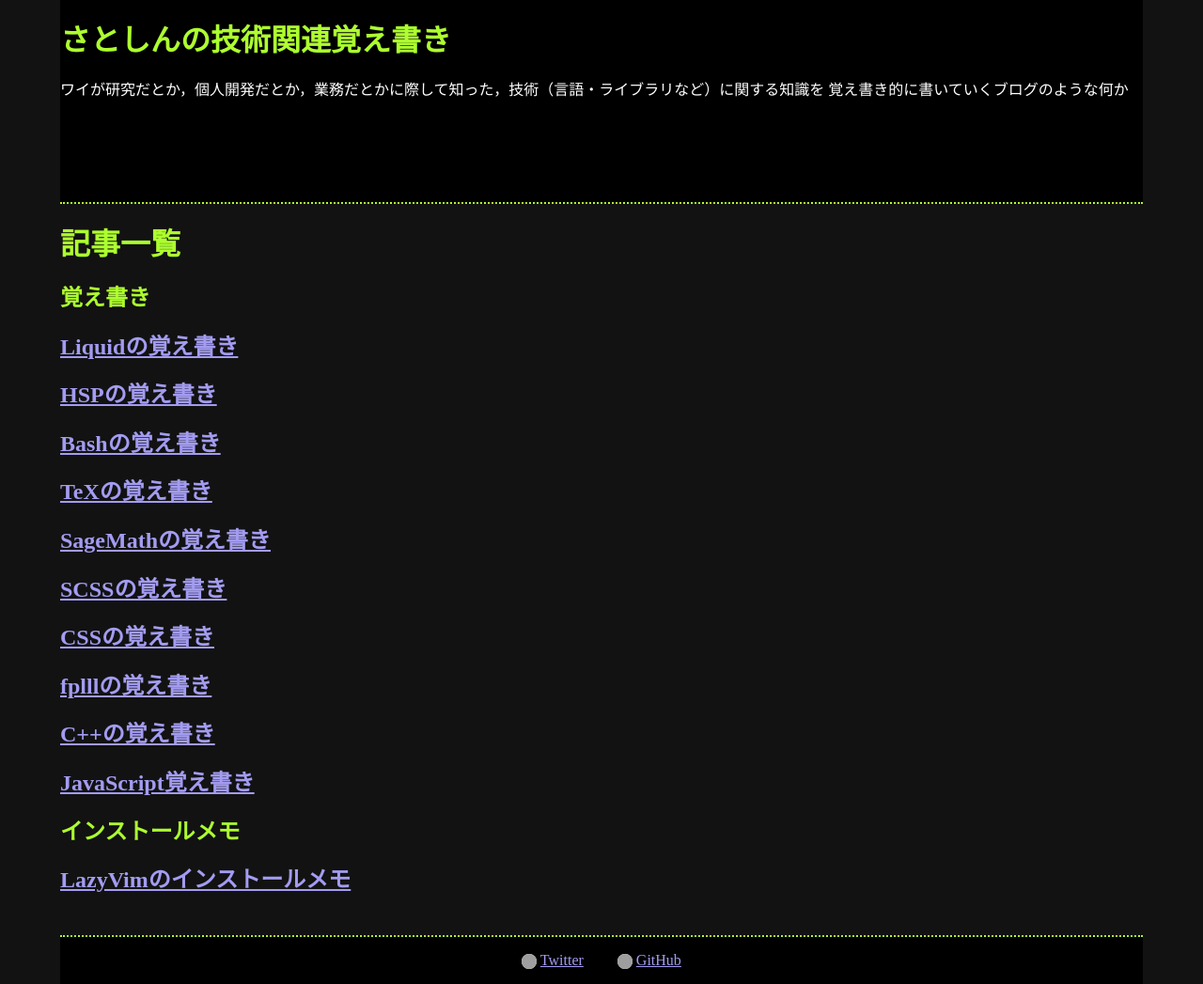
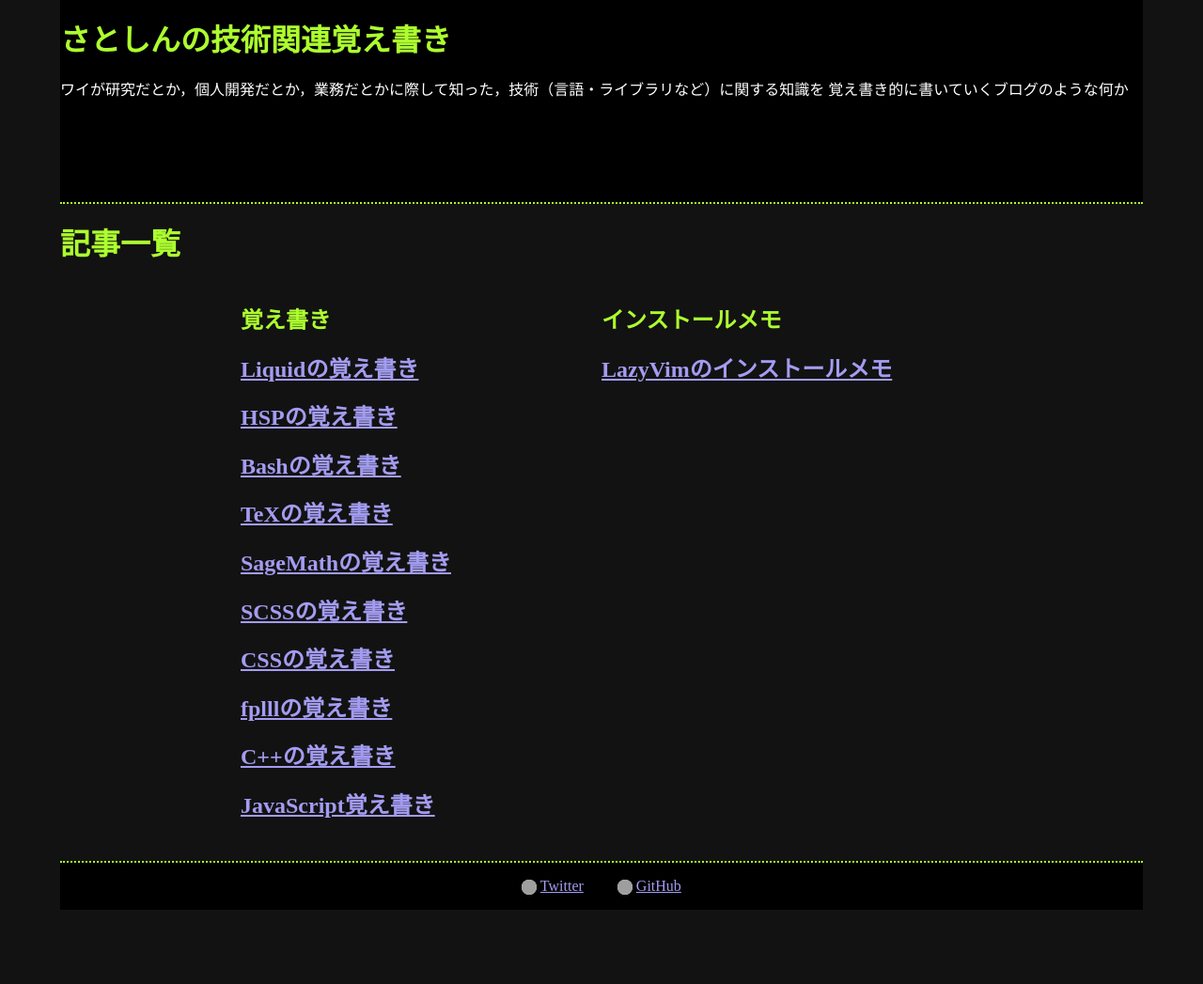
Before and after one commit to satoshin-des/SatoshinTechBlog, a Jekyll site: the page built from index.html, in a window 1280 px wide. Shown: the whole page at 94% size. Built offline with Jekyll 4.4.1, drawn with Linux system fonts in a browser that asks for light colours; after the commit the page ends 968 px from its top, so only the background shows below that; grey boxes are pictures that could not be loaded.

Commit message:
Changed the table-of-contents with flex

```diff
--- a/css/style.css
+++ b/css/style.css
@@ -361,6 +361,18 @@ main {
   font-family: monospace;
 }
 
+.blocks-parent {
+  display: flex;
+  justify-content: center;
+  align-items: start;
+}
+
+.blocks {
+  width: 30vw;
+  min-width: 100px;
+  display: inline-block;
+}
+
 .header {
   background-color: black;
   color: white;
--- a/index.html
+++ b/index.html
@@ -8,18 +8,22 @@ title: Home
 
 <h1>記事一覧</h1>
 
+<div class="blocks-parent">
+<div class="blocks">
 <h2>覚え書き</h2>
-
 {% for post in site.posts %}
 {% if post.title contains "覚え書き" %}
 <h2><a href="{{ post.url | relative_url}}">{{ post.title }}</a></h2>
 {% endif %}
 {% endfor %}
+</div>
 
+<div class="blocks">
 <h2>インストールメモ</h2>
-
 {% for post in site.posts %}
 {% if post.title contains "インストールメモ" %}
 <h2><a href="{{ post.url | relative_url }}">{{ post.title }}</a></h2>
 {% endif %}
 {% endfor %}
+</div>
+</div>
```
Also changed, not shown: scss/layout/_global.scss (+12 -0 lines), 1 other file.
